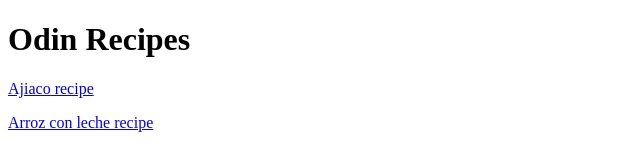
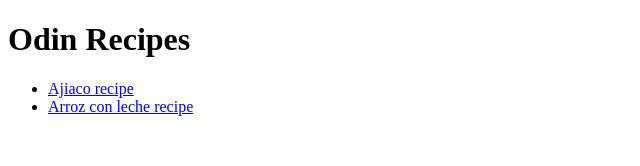
Before and after one commit to yuhuyu123/odin-recipes, a plain HTML site: page index.html in a window 1280 px wide. Shown: the whole page, without its empty margins (0-640 px from the left). Drawn offline with Linux system fonts and the light colour scheme.

Commit message:
Rearrange recipes as unordered list

```diff
--- a/index.html
+++ b/index.html
@@ -8,9 +8,11 @@
     <body>
 
         <h1>Odin Recipes</h1>
-        <p></p>
-        <a href="./recipes/ajiaco.html">Ajiaco recipe</a>
-        <p></p>
-        <a href="./recipes/arrozconleche.html">Arroz con leche recipe</a>
+        <ul>
+            <li><a href="./recipes/ajiaco.html">Ajiaco recipe</a></li>
+            <li><a href="./recipes/arrozconleche.html">Arroz con leche recipe</a></li>
+        </ul>
+
+
     </body>
 </html>
```
